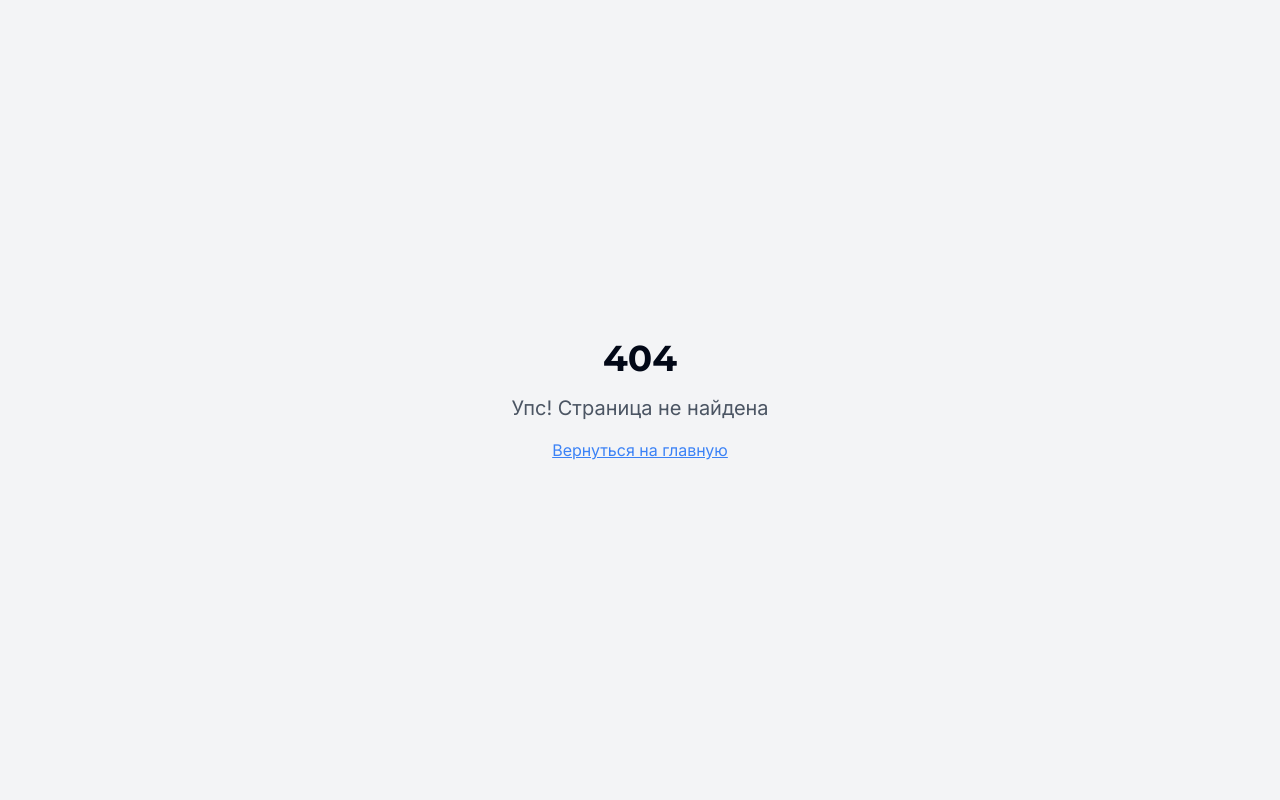
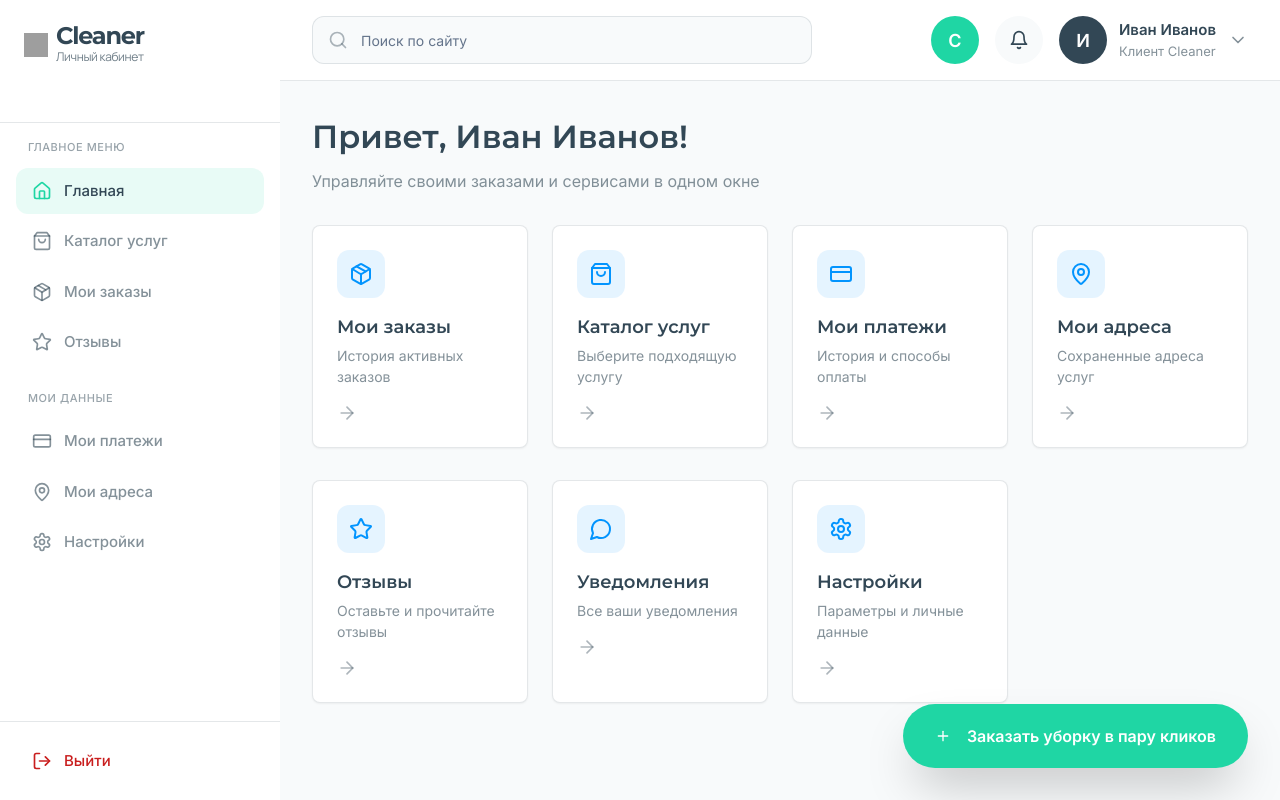
Before and after one commit to pr-poehali-dev/cleaning-service-pro, a React (Vite) app: page /dashboard in a window 1280 px wide. Before the commit this address had no page. Built offline with nearby package versions, Linux system fonts and the light colour scheme; grey boxes are pictures that could not be loaded.

Commit message:
Обновление цветовой палитры клиента

```diff
--- a/src/App.tsx
+++ b/src/App.tsx
@@ -5,6 +5,7 @@ import { TooltipProvider } from "@/components/ui/tooltip";
 import { QueryClient, QueryClientProvider } from "@tanstack/react-query";
 import { BrowserRouter, Routes, Route } from "react-router-dom";
 import Index from "./pages/Index";
+import ClientDashboard from "./pages/ClientDashboard";
 import NotFound from "./pages/NotFound";
 
 const queryClient = new QueryClient();
@@ -17,6 +18,7 @@ const App = () => (
       <BrowserRouter>
         <Routes>
           <Route path="/" element={<Index />} />
+          <Route path="/dashboard" element={<ClientDashboard />} />
           {/* ADD ALL CUSTOM ROUTES ABOVE THE CATCH-ALL "*" ROUTE */}
           <Route path="*" element={<NotFound />} />
         </Routes>
--- /dev/null
+++ b/src/pages/ClientDashboard.tsx
@@ -0,0 +1,177 @@
+import { useState } from 'react';
+import { Button } from '@/components/ui/button';
+import { Input } from '@/components/ui/input';
+import Icon from '@/components/ui/icon';
+import { Card, CardContent } from '@/components/ui/card';
+
+const menuItems = [
+  { icon: 'Home', label: 'Главная', active: true },
+  { icon: 'ShoppingBag', label: 'Каталог услуг', active: false },
+  { icon: 'Package', label: 'Мои заказы', active: false },
+  { icon: 'Star', label: 'Отзывы', active: false }
+];
+
+const myDataItems = [
+  { icon: 'CreditCard', label: 'Мои платежи', active: false },
+  { icon: 'MapPin', label: 'Мои адреса', active: false },
+  { icon: 'Settings', label: 'Настройки', active: false }
+];
+
+const dashboardCards = [
+  { icon: 'Package', title: 'Мои заказы', subtitle: 'История активных заказов', color: '#0294FE' },
+  { icon: 'ShoppingBag', title: 'Каталог услуг', subtitle: 'Выберите подходящую услугу', color: '#0294FE' },
+  { icon: 'CreditCard', title: 'Мои платежи', subtitle: 'История и способы оплаты', color: '#0294FE' },
+  { icon: 'MapPin', title: 'Мои адреса', subtitle: 'Сохраненные адреса услуг', color: '#0294FE' },
+  { icon: 'Star', title: 'Отзывы', subtitle: 'Оставьте и прочитайте отзывы', color: '#0294FE' },
+  { icon: 'MessageCircle', title: 'Уведомления', subtitle: 'Все ваши уведомления', color: '#0294FE' },
+  { icon: 'Settings', title: 'Настройки', subtitle: 'Параметры и личные данные', color: '#0294FE' }
+];
+
+export default function ClientDashboard() {
+  const [searchQuery, setSearchQuery] = useState('');
+
+  return (
+    <div className="min-h-screen bg-[#F8FAFB] flex">
+      {/* Sidebar */}
+      <div className="w-[280px] bg-white h-screen sticky top-0 flex flex-col">
+        <div className="p-6 border-b border-[#32475521]">
+          <div className="flex items-center gap-2 mb-8">
+            <img src="https://cdn.poehali.dev/files/2ba51ccf-bab3-45e8-b09d-908e57367562.png" alt="Cleaner Logo" className="w-[24px] h-[24px]" />
+            <div className="flex flex-col">
+              <span className="text-[24px] font-bold tracking-[-0.05em] text-[#324755] leading-none" style={{ fontFamily: 'Montserrat, sans-serif' }}>Cleaner</span>
+              <span className="text-[12px] tracking-[-0.03em] text-[#324755]/70" style={{ fontFamily: 'Manrope, sans-serif' }}>Личный кабинет</span>
+            </div>
+          </div>
+        </div>
+
+        <div className="flex-1 overflow-y-auto">
+          <div className="p-4">
+            <div className="mb-6">
+              <p className="text-[11px] font-medium text-[#324755]/50 uppercase tracking-wider mb-3 px-3">ГЛАВНОЕ МЕНЮ</p>
+              <div className="space-y-1">
+                {menuItems.map((item, idx) => (
+                  <button
+                    key={idx}
+                    className={`w-full flex items-center gap-3 px-4 py-3 rounded-[12px] transition-all ${
+                      item.active
+                        ? 'bg-[#1FD6A4]/10 text-[#324755]'
+                        : 'text-[#324755]/60 hover:bg-[#F8FAFB]'
+                    }`}
+                  >
+                    <Icon name={item.icon as any} size={20} className={item.active ? 'text-[#1FD6A4]' : ''} />
+                    <span className="text-[15px] font-medium">{item.label}</span>
+                  </button>
+                ))}
+              </div>
+            </div>
+
+            <div>
+              <p className="text-[11px] font-medium text-[#324755]/50 uppercase tracking-wider mb-3 px-3">МОИ ДАННЫЕ</p>
+              <div className="space-y-1">
+                {myDataItems.map((item, idx) => (
+                  <button
+                    key={idx}
+                    className="w-full flex items-center gap-3 px-4 py-3 rounded-[12px] text-[#324755]/60 hover:bg-[#F8FAFB] transition-all"
+                  >
+                    <Icon name={item.icon as any} size={20} />
+                    <span className="text-[15px] font-medium">{item.label}</span>
+                  </button>
+                ))}
+              </div>
+            </div>
+          </div>
+        </div>
+
+        <div className="p-4 border-t border-[#32475521]">
+          <button className="w-full flex items-center gap-3 px-4 py-3 rounded-[12px] text-[#C91E1E] hover:bg-[#C91E1E]/5 transition-all">
+            <Icon name="LogOut" size={20} />
+            <span className="text-[15px] font-medium">Выйти</span>
+          </button>
+        </div>
+      </div>
+
+      {/* Main Content */}
+      <div className="flex-1">
+        {/* Header */}
+        <div className="bg-white border-b border-[#32475521] sticky top-0 z-10">
+          <div className="px-8 py-4 flex items-center justify-between">
+            <div className="relative flex-1 max-w-[500px]">
+              <Icon name="Search" size={20} className="absolute left-4 top-1/2 -translate-y-1/2 text-[#324755]/40" />
+              <Input
+                placeholder="Поиск по сайту"
+                value={searchQuery}
+                onChange={(e) => setSearchQuery(e.target.value)}
+                className="pl-12 h-[48px] rounded-[12px] border-[#32475521] bg-[#F8FAFB]"
+              />
+            </div>
+
+            <div className="flex items-center gap-4">
+              <button className="w-[48px] h-[48px] rounded-full bg-[#1FD6A4] flex items-center justify-center text-white font-semibold text-[18px]">
+                С
+              </button>
+              <button className="w-[48px] h-[48px] rounded-full bg-[#F8FAFB] flex items-center justify-center hover:bg-[#32475521] transition-colors">
+                <Icon name="Bell" size={20} className="text-[#324755]" />
+              </button>
+              <div className="flex items-center gap-3">
+                <div className="w-[48px] h-[48px] rounded-full bg-[#324755] flex items-center justify-center text-white font-semibold text-[18px]">
+                  И
+                </div>
+                <div>
+                  <p className="text-[15px] font-semibold text-[#324755]">Иван Иванов</p>
+                  <p className="text-[13px] text-[#324755]/60">Клиент Cleaner</p>
+                </div>
+                <Icon name="ChevronDown" size={20} className="text-[#324755]/60" />
+              </div>
+            </div>
+          </div>
+        </div>
+
+        {/* Dashboard Content */}
+        <div className="p-8">
+          <div className="mb-8">
+            <h1 className="text-[32px] font-semibold text-[#324755] mb-2">Привет, Иван Иванов!</h1>
+            <p className="text-[16px] text-[#324755]/60">Управляйте своими заказами и сервисами в одном окне</p>
+          </div>
+
+          <div className="grid grid-cols-4 gap-6 mb-8">
+            {dashboardCards.slice(0, 4).map((card, idx) => (
+              <Card key={idx} className="border-[#32475521] hover:shadow-lg transition-shadow cursor-pointer group">
+                <CardContent className="p-6">
+                  <div className="w-[48px] h-[48px] rounded-[12px] bg-[#0294FE]/10 flex items-center justify-center mb-4 group-hover:bg-[#0294FE]/20 transition-colors">
+                    <Icon name={card.icon as any} size={24} className="text-[#0294FE]" />
+                  </div>
+                  <h3 className="text-[18px] font-semibold text-[#324755] mb-1">{card.title}</h3>
+                  <p className="text-[14px] text-[#324755]/60">{card.subtitle}</p>
+                  <Icon name="ArrowRight" size={20} className="text-[#324755]/40 mt-4 group-hover:translate-x-1 transition-transform" />
+                </CardContent>
+              </Card>
+            ))}
+          </div>
+
+          <div className="grid grid-cols-4 gap-6">
+            {dashboardCards.slice(4).map((card, idx) => (
+              <Card key={idx} className="border-[#32475521] hover:shadow-lg transition-shadow cursor-pointer group">
+                <CardContent className="p-6">
+                  <div className="w-[48px] h-[48px] rounded-[12px] bg-[#0294FE]/10 flex items-center justify-center mb-4 group-hover:bg-[#0294FE]/20 transition-colors">
+                    <Icon name={card.icon as any} size={24} className="text-[#0294FE]" />
+                  </div>
+                  <h3 className="text-[18px] font-semibold text-[#324755] mb-1">{card.title}</h3>
+                  <p className="text-[14px] text-[#324755]/60">{card.subtitle}</p>
+                  <Icon name="ArrowRight" size={20} className="text-[#324755]/40 mt-4 group-hover:translate-x-1 transition-transform" />
+                </CardContent>
+              </Card>
+            ))}
+          </div>
+
+          {/* Quick Action Button */}
+          <div className="fixed bottom-8 right-8">
+            <Button className="bg-[#1FD6A4] hover:bg-[#1FD6A4]/90 text-white rounded-full h-[64px] px-8 shadow-2xl text-[16px] font-semibold">
+              <Icon name="Plus" size={24} className="mr-2" />
+              Заказать уборку в пару кликов
+            </Button>
+          </div>
+        </div>
+      </div>
+    </div>
+  );
+}
```
